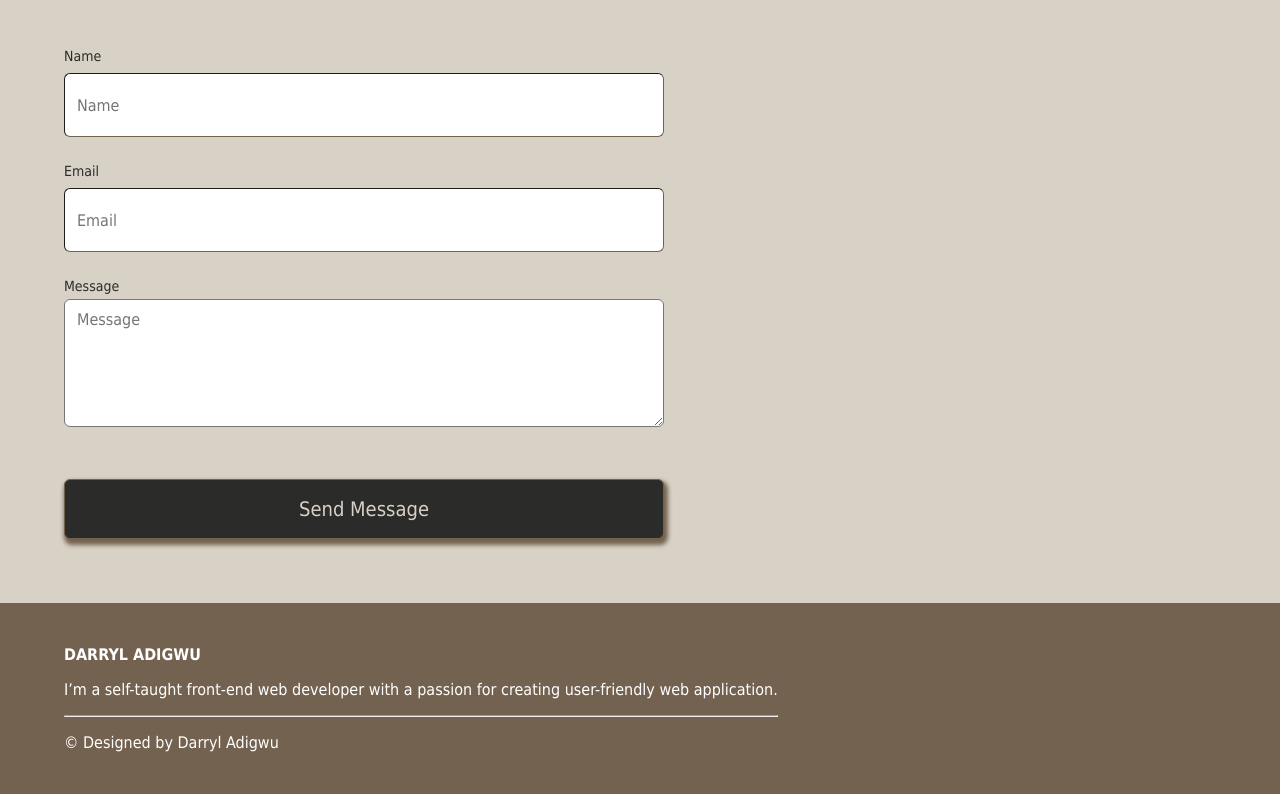
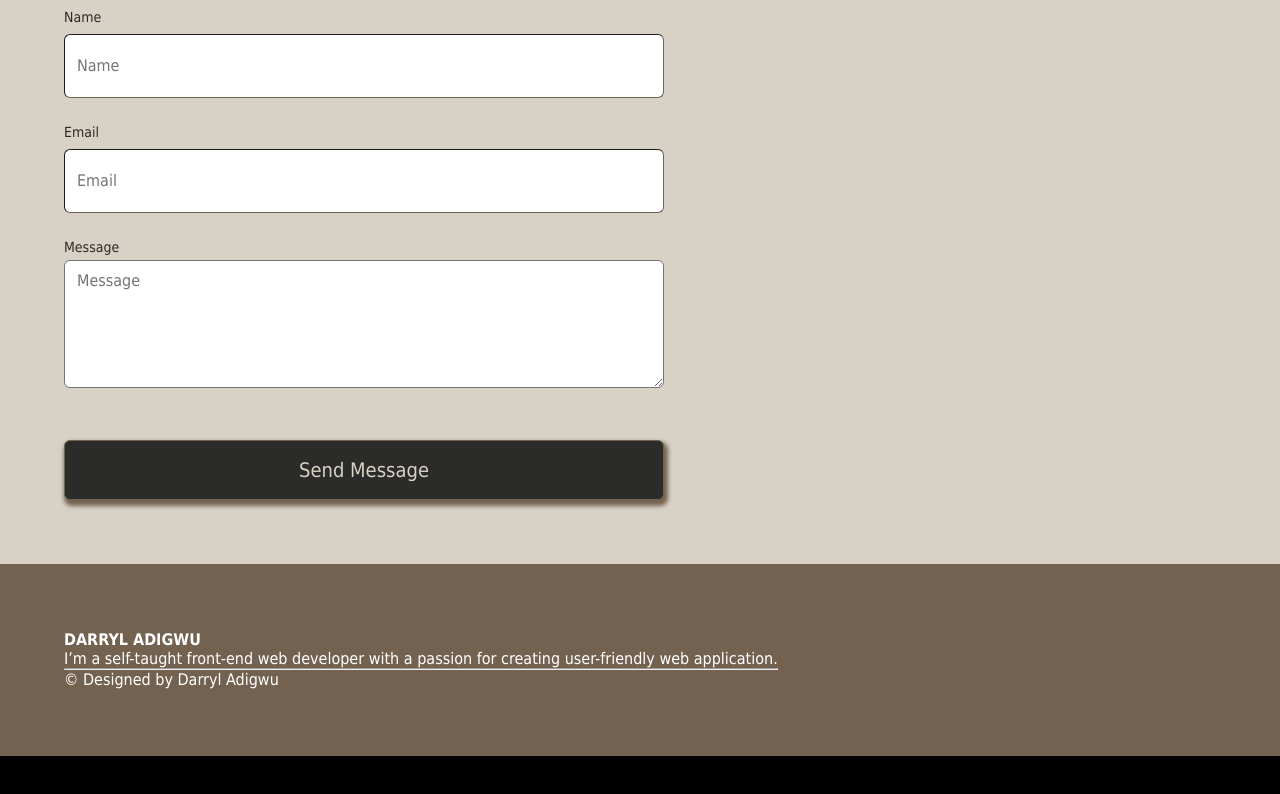
Before and after one commit to DarrylAdigwu/portfolio_site, a React (Vite) app: page / in a window 1280 px wide. Shown: the part 3050-3844 px from the top of the page. After the commit the page ends 3806 px from the top, so only its background shows below. Built offline with nearby package versions, Linux system fonts and the light colour scheme.

Commit message:
changed body sizing

```diff
--- a/src/index.css
+++ b/src/index.css
@@ -2,6 +2,8 @@
   font-size: 16px;
   font-family: tahoma;
   box-sizing: border-box;
+  padding: 0;
+  margin: 0;
 }
 
 body {
@@ -14,6 +16,7 @@ body {
 }
 
 div#content-wrapper {
+  width: 100%;
   min-height: calc(100vh - 18rem);
   min-width: 300px;
   color: white;
@@ -117,7 +120,7 @@ main {
   align-content: center;
   justify-self: center;
   flex-wrap: wrap;
-  max-width: 1800px;
+  /* max-width: 1800px; */
 }
 
 main > section.headline {
@@ -366,7 +369,7 @@ footer {
   min-height: 12rem;
   width: 100vw;
   min-width: 300px;
-  max-width: 1800px;
+  /* max-width: 1800px; */
   background-color: #746250;
   padding: 1rem 2rem;
   margin: 0;
```
